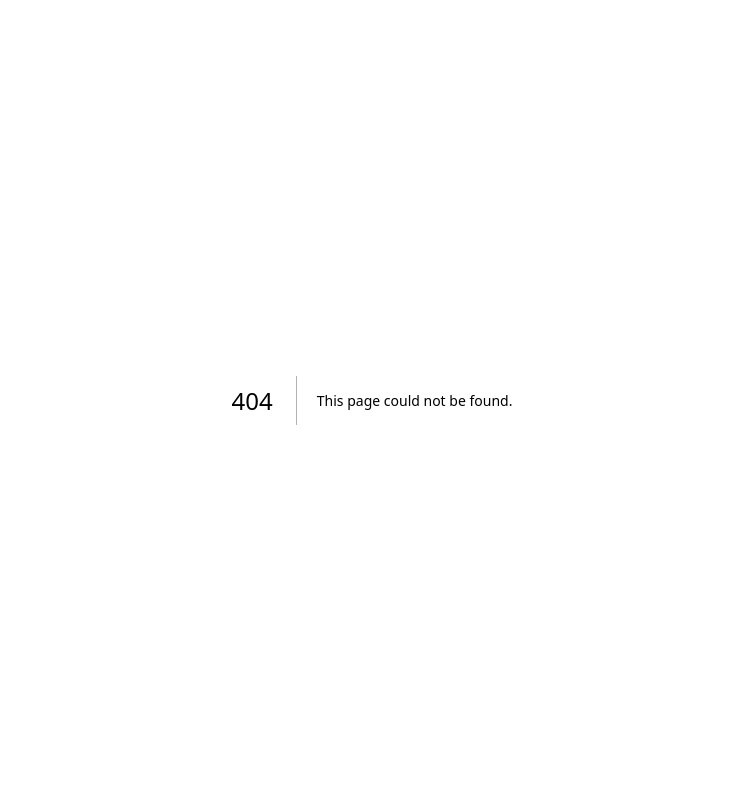
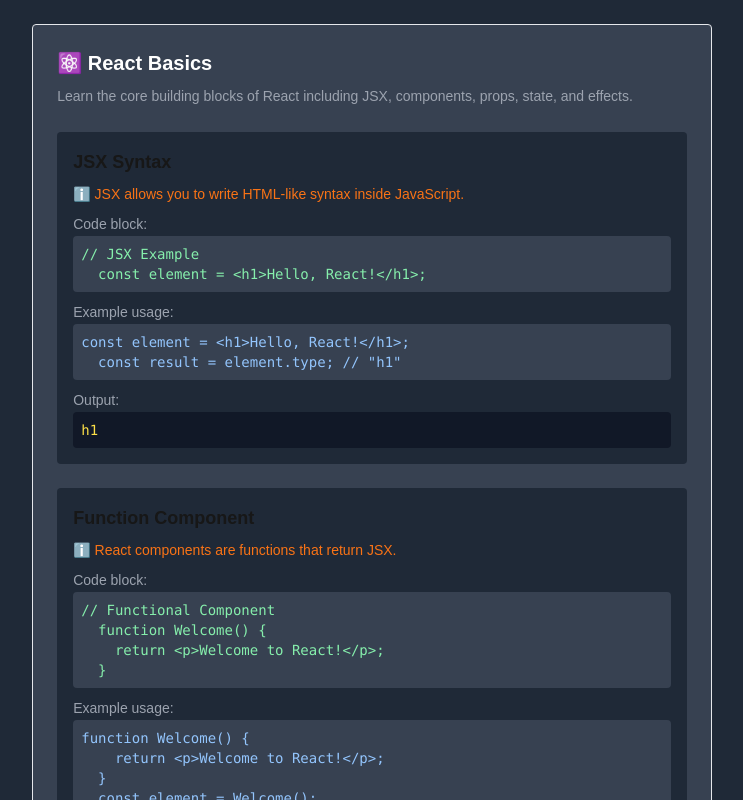
Before and after one commit to rciesielski3/learn-js-react-basics, a Next.js app: page /react/basics in a window 1280 px wide. Before the commit this address had no page. Shown: the top 800 px of the page, without its empty margins (268-1011 px from the left). Built offline with nearby package versions, Linux system fonts and the light colour scheme.

Commit message:
feat: add react basic page, component and data + refactor js data task

```diff
--- a/app/page.tsx
+++ b/app/page.tsx
@@ -9,6 +9,7 @@
   Search,
   Diff,
   BadgeCheck,
+  GalleryThumbnails,
 } from "lucide-react";
 
 export default function HomePage() {
@@ -79,6 +80,15 @@
             <li className="hover:translate-x-1 transition-transform">
               <Link
                 className="flex items-center gap-2 text-blue-300 hover:underline"
+                href="/react/basics"
+              >
+                <GalleryThumbnails size={18} />
+                React basics
+              </Link>
+            </li>
+            <li className="hover:translate-x-1 transition-transform">
+              <Link
+                className="flex items-center gap-2 text-blue-300 hover:underline"
                 href="/react/hooks"
               >
                 <Repeat size={18} />
--- /dev/null
+++ b/app/react/basics/page.tsx
@@ -0,0 +1,7 @@
+"use client";
+
+import ReactBasics from "@/sections/lifecycle/ReactBasics";
+
+export default function ReactBasicsPage() {
+  return <ReactBasics />;
+}
--- /dev/null
+++ b/data/react-basics.js
@@ -0,0 +1,101 @@
+export const reactBasicsExamples = [
+  {
+    id: "jsx",
+    name: "JSX Syntax",
+    description: "JSX allows you to write HTML-like syntax inside JavaScript.",
+    code: `// JSX Example
+  const element = <h1>Hello, React!</h1>;`,
+    usage: `const element = <h1>Hello, React!</h1>;
+  const result = element.type; // "h1"`,
+    run: () => {
+      const element = <h1>Hello, React!</h1>;
+      return element.type;
+    },
+  },
+  {
+    id: "component",
+    name: "Function Component",
+    description: "React components are functions that return JSX.",
+    code: `// Functional Component
+  function Welcome() {
+    return <p>Welcome to React!</p>;
+  }`,
+    usage: `function Welcome() {
+    return <p>Welcome to React!</p>;
+  }
+  const element = Welcome();
+  const result = element.type; // "p"`,
+    run: () => {
+      function Welcome() {
+        return <p>Welcome to React!</p>;
+      }
+      return Welcome().type;
+    },
+  },
+  {
+    id: "props",
+    name: "Props",
+    description: "Props are inputs passed to components.",
+    code: `function Greet(props) {
+    return <h2>Hello, {props.name}!</h2>;
+  }`,
+    usage: `const Greet = ({ name }) => <h2>Hello, {name}!</h2>;
+  const element = Greet({ name: "Alice" });
+  const result = element.props.children.join(" "); // "Hello, Alice!"`,
+    run: () => {
+      const Greet = ({ name }) => <h2>Hello, {name}!</h2>;
+      const element = Greet({ name: "Alice" });
+      return element.props.children.join(" ");
+    },
+  },
+  {
+    id: "useState",
+    name: "useState",
+    description: "useState lets you add local state to functional components.",
+    code: `import { useState } from "react";
+
+  function Counter() {
+    const [count, setCount] = useState(0);
+    return (
+      <button onClick={() => setCount(count + 1)}>
+        Count: {count}
+      </button>
+    );
+  }`,
+    usage: `let count = 0;
+  const setCount = (val) => { count = val; };
+  setCount(count + 1);
+  const result = count; // 1`,
+    run: () => {
+      let count = 0;
+      const setCount = (val) => (count = val);
+      setCount(count + 1);
+      return count;
+    },
+  },
+  {
+    id: "useEffect",
+    name: "useEffect",
+    description:
+      "useEffect runs side effects after rendering (e.g., data fetching).",
+    code: `import { useEffect } from "react";
+
+  useEffect(() => {
+    console.log("Component mounted");
+  }, []);`,
+    usage: `let message = "";
+  const mockEffect = () => {
+    message = "Component mounted";
+  };
+  mockEffect();
+  const result = message;`,
+    run: () => {
+      let message = "";
+      const mockEffect = () => {
+        message = "Component mounted";
+      };
+      mockEffect();
+      return message;
+    },
+  },
+];
--- /dev/null
+++ b/sections/lifecycle/ReactBasics.tsx
@@ -0,0 +1,45 @@
+"use client";
+
+import React from "react";
+
+import { ExampleBlock, SectionHeader } from "@/components/shared";
+import { reactBasicsExamples } from "@/data/react-basics";
+
+export default function ReactBasics() {
+  const [results, setResults] = React.useState<Record<string, string>>({});
+
+  React.useEffect(() => {
+    const newResults: Record<string, string> = {};
+    for (const ex of reactBasicsExamples) {
+      try {
+        const result = ex.run?.();
+        newResults[ex.id] = String(result ?? "N/A");
+      } catch (err) {
+        newResults[ex.id] = "Error: " + (err as Error).message;
+      }
+    }
+    setResults(newResults);
+  }, []);
+
+  return (
+    <div className="flex items-center justify-center min-h-screen p-6 bg-gray-800">
+      <div className="mt-6 p-6 max-w-3xl mx-auto border border-gray-400 bg-gray-700 rounded">
+        <SectionHeader
+          title="⚛️ React Basics"
+          description="Learn the core building blocks of React including JSX, components, props, state, and effects."
+        />
+        {reactBasicsExamples.map((example) => (
+          <ExampleBlock
+            key={example.id}
+            id={example.id}
+            name={example.name}
+            description={example.description}
+            code={example.code}
+            usage={example.usage}
+            result={results[example.id]}
+          />
+        ))}
+      </div>
+    </div>
+  );
+}
```
Also changed, not shown: data/js/js-basics.js (+14 -25 lines).
